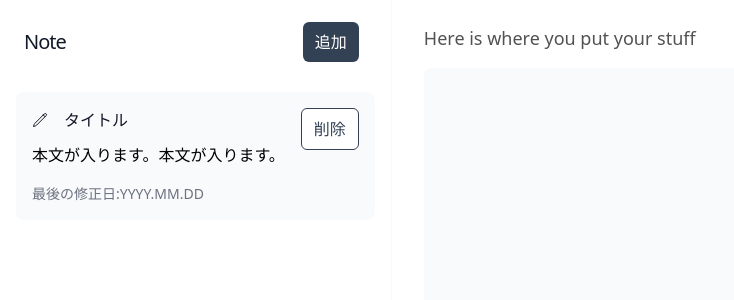
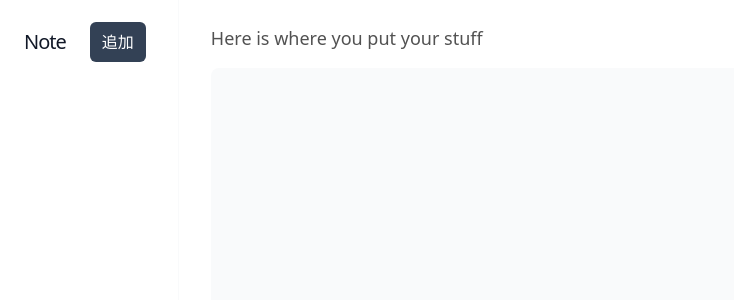
Before and after one commit to s-yoshiii/note-app-react-ts, a React (Vite) app: page / in a window 1280 px wide. Shown: the top 300 px of the page, without its empty margins (0-734 px from the left). Built offline with nearby package versions, Linux system fonts and the light colour scheme.

Commit message:
map関数でノートをすべて出力してみよう

```diff
--- /dev/null
+++ b/src/@types/index.d.ts
@@ -0,0 +1,6 @@
+type Note = {
+  id: number;
+  title: string;
+  content: string;
+  modDate: number;
+};
--- a/src/App.tsx
+++ b/src/App.tsx
@@ -1,12 +1,6 @@
 import { useState } from "react";
 import Main from "./components/Main";
 import Sidebar from "./components/Sidebar";
-type Note = {
-  id: number;
-  title: string;
-  content: string;
-  modDate: number;
-};
 
 function App() {
   const [notes, setNotes] = useState<Note[]>([]);
@@ -23,7 +17,7 @@ function App() {
   };
   return (
     <div className="block md:flex overflow-hidden bg-white rounded-lg">
-      <Sidebar onAddNote={onAddNote} />
+      <Sidebar onAddNote={onAddNote} notes={notes} />
       <Main />
     </div>
   );
--- a/src/components/Sidebar.tsx
+++ b/src/components/Sidebar.tsx
@@ -1,9 +1,10 @@
 import React, { FC } from "react";
 type Props = {
   onAddNote: () => void;
+  notes: Note[];
 };
 
-const Sidebar: FC<Props> = ({ onAddNote }) => {
+const Sidebar: FC<Props> = ({ onAddNote, notes }) => {
   return (
     <div className="block md:flex md:flex-shrink-0">
       <div className="flex flex-col md:w-62">
@@ -14,7 +15,7 @@ const Sidebar: FC<Props> = ({ onAddNote }) => {
             </h2>
             <div className="px-4">
               <button
-                className="px-5 py-2 lg:px-3 text-base font-medium text-center text-white transition duration-500 ease-in-out transform bg-slate-700 lg:px-10 rounded-md hover:bg-slate-950"
+                className="px-5 py-2 lg:px-3 text-base font-medium text-center text-white transition duration-500 ease-in-out transform bg-slate-700 rounded-md hover:bg-slate-950"
                 onClick={onAddNote}
               >
                 追加
@@ -24,6 +25,7 @@ const Sidebar: FC<Props> = ({ onAddNote }) => {
           <div className="flex flex-col flex-grow px-4 mt-5">
             <nav className="flex-1 space-y-1 bg-white">
               <ul>
+                {notes.map((note) => (
                   <li className="flex flex-col p-4 mt-2 text-base transition duration-500 cursor-pointer ease-in-out transform rounded-lg bg-gray-50 focus:shadow-outline focus:shadow-outline hover:bg-gray-100">
                     <div className="flex justify-between">
                       <div className="flex-shrink">
@@ -43,22 +45,25 @@ const Sidebar: FC<Props> = ({ onAddNote }) => {
                               d="M16.862 4.487l1.687-1.688a1.875 1.875 0 112.652 2.652L6.832 19.82a4.5 4.5 0 01-1.897 1.13l-2.685.8.8-2.685a4.5 4.5 0 011.13-1.897L16.863 4.487zm0 0L19.5 7.125"
                             ></path>
                           </svg>
-                        <span className="ml-4">タイトル</span>
+                          <span className="ml-4">{note.title}</span>
                         </div>
-                      <p className="leading-relaxed mt-2">
-                        本文が入ります。本文が入ります。
-                      </p>
+                        <p className="leading-relaxed mt-2">{note.content}</p>
                         <div className="mt-4 text-gray-500 text-sm block w-full">
-                        最後の修正日:YYYY.MM.DD
+                          最後の修正日:
+                          {new Date(note.modDate).toLocaleDateString("ja-JP", {
+                            hour: "2-digit",
+                            minute: "2-digit",
+                          })}
                         </div>
                       </div>
                       <div className="pl-4 flex-shrink-0">
-                      <button className="px-5 py-2 lg:px-3 text-base font-medium text-center text-slate-700 transition duration-500 ease-in-out transform bg-white border border-slate-700 lg:px-10 rounded-md hover:bg-slate-700 hover:text-white">
+                        <button className="px-5 py-2 lg:px-3 text-base font-medium text-center text-slate-700 transition duration-500 ease-in-out transform bg-white border border-slate-700 rounded-md hover:bg-slate-700 hover:text-white">
                           削除
                         </button>
                       </div>
                     </div>
                   </li>
+                ))}
               </ul>
             </nav>
           </div>
--- a/tsconfig.json
+++ b/tsconfig.json
@@ -16,6 +16,6 @@
     "noEmit": true,
     "jsx": "react-jsx"
   },
-  "include": ["src"],
+  "include": ["src", "@types/index.d.ts"],
   "references": [{ "path": "./tsconfig.node.json" }]
 }
```
Lines whose indentation alone changed are shown as unchanged.
